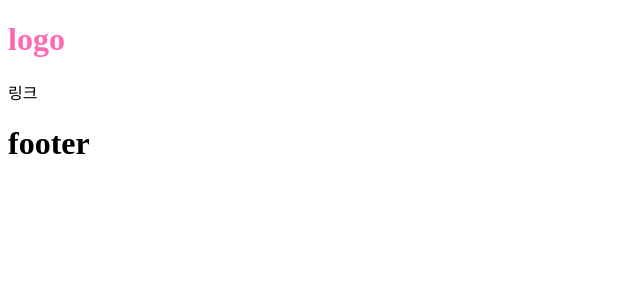
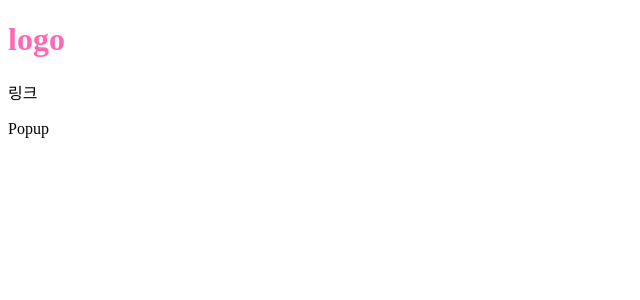
Before and after one commit to seongjin009/react_first, a React (Create React App) app: page / in a window 1280 px wide. Shown: the top 300 px of the page, without its empty margins (0-640 px from the left). Built offline with nearby package versions, Linux system fonts and the light colour scheme.

Commit message:
리스트 추가

```diff
--- a/src/App.jsx
+++ b/src/App.jsx
@@ -1,13 +1,16 @@
-import Header from './components/Header';
-import Footer from './components/Footer';
 import './style.scss';
 import Popup from './components/popUp';
+import List from './components/list';
+import Header from './components/Header';
 
 function App() {
+	let isPop = true;
+
 	return (
 		<>
 			<Header />
-			<Footer />
+			{isPop ? <Popup /> : null}
+			<List />
 		</>
 	);
 }
--- /dev/null
+++ b/src/components/list.jsx
@@ -0,0 +1,14 @@
+function List() {
+	const colors = ['red', 'green', 'blue'];
+
+	return (
+		<ul>
+			{colors.map((color, idx) => {
+				<li key={idx} style={{ color: color }}>
+					{color}
+				</li>;
+			})}
+		</ul>
+	);
+}
+export default List;
```
